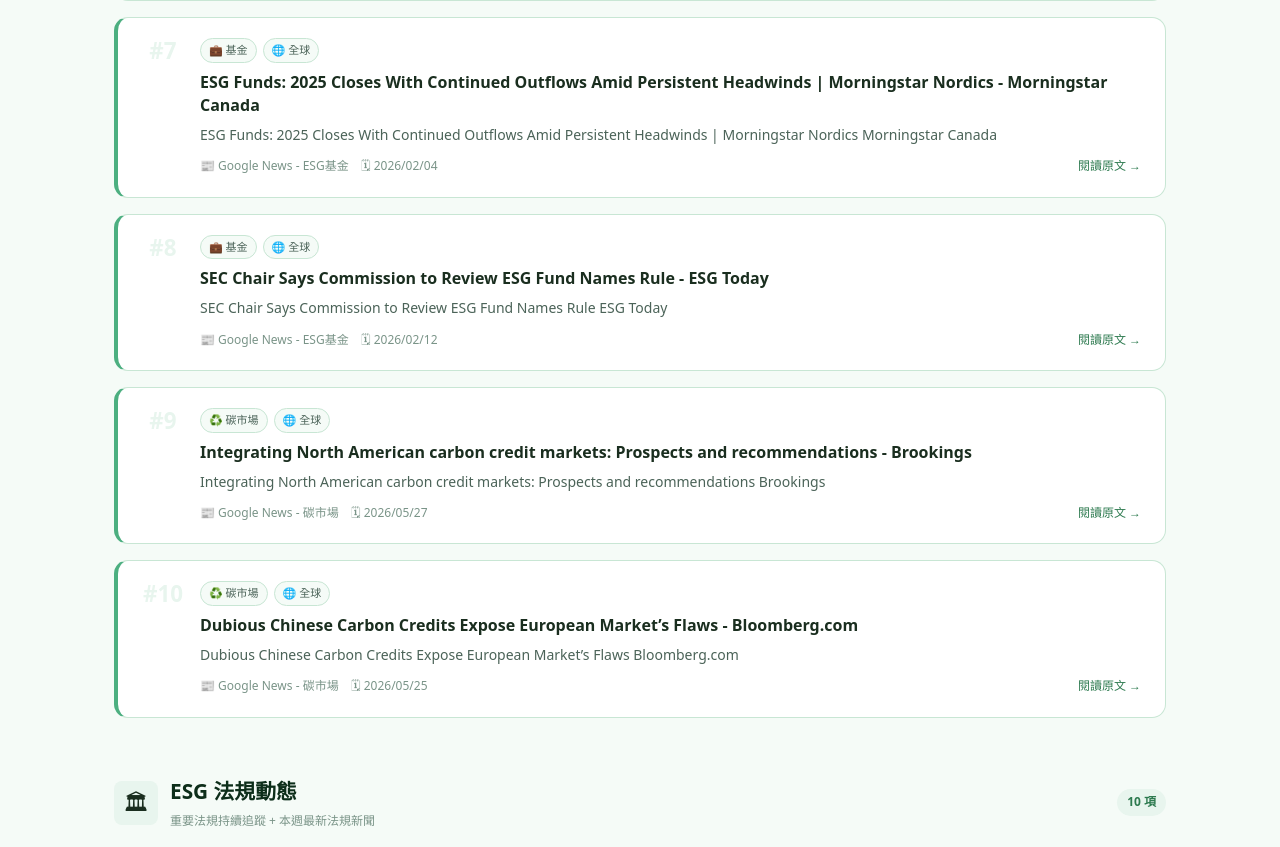
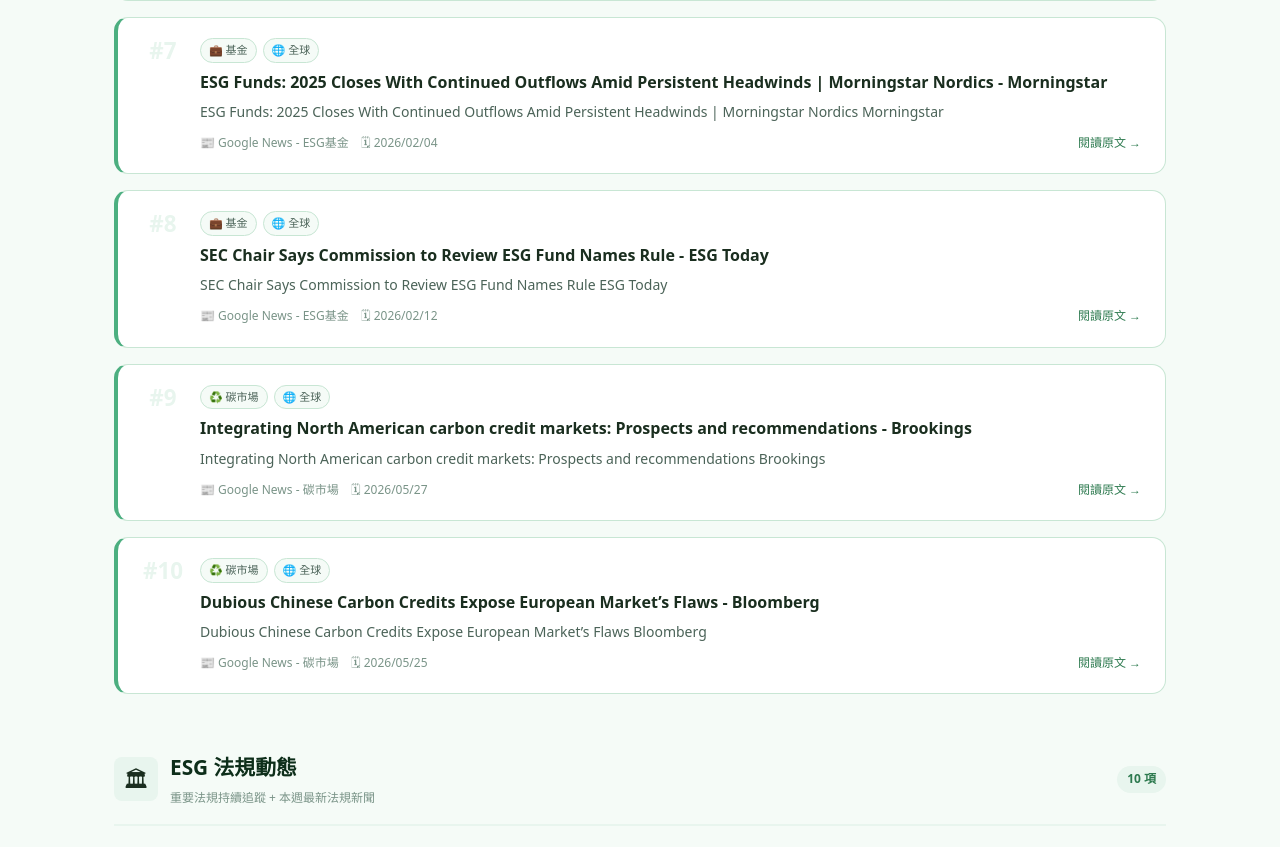
Before and after one commit to linwork966/esg-newsletter, a plain HTML site: page docs/archive/2026-05-27.html in a window 1280 px wide. Shown: the part 3505-4352 px from the top of the page. Drawn offline with Linux system fonts and the light colour scheme.

Commit message:
📊 ESG Report 2026-05-27

```diff
--- a/docs/archive/2026-05-27.html
+++ b/docs/archive/2026-05-27.html
@@ -362,8 +362,8 @@ footer strong{color:rgba(255,255,255,.9)}
           <span class="tag">💼 基金</span>
           <span class="tag">🌐 全球</span>
         </div>
-        <h3 class="card-title">ESG Funds: 2025 Closes With Continued Outflows Amid Persistent Headwinds | Morningstar Nordics - Morningstar Canada</h3>
-        <p class="card-summary">ESG Funds: 2025 Closes With Continued Outflows Amid Persistent Headwinds | Morningstar Nordics Morningstar Canada</p>
+        <h3 class="card-title">ESG Funds: 2025 Closes With Continued Outflows Amid Persistent Headwinds | Morningstar Nordics - Morningstar</h3>
+        <p class="card-summary">ESG Funds: 2025 Closes With Continued Outflows Amid Persistent Headwinds | Morningstar Nordics Morningstar</p>
         <div class="card-footer">
           <span>📰 Google News - ESG基金</span>
           <span>🗓 2026/02/04</span>
@@ -410,8 +410,8 @@ footer strong{color:rgba(255,255,255,.9)}
           <span class="tag">♻️ 碳市場</span>
           <span class="tag">🌐 全球</span>
         </div>
-        <h3 class="card-title">Dubious Chinese Carbon Credits Expose European Market’s Flaws - Bloomberg.com</h3>
-        <p class="card-summary">Dubious Chinese Carbon Credits Expose European Market’s Flaws Bloomberg.com</p>
+        <h3 class="card-title">Dubious Chinese Carbon Credits Expose European Market’s Flaws - Bloomberg</h3>
+        <p class="card-summary">Dubious Chinese Carbon Credits Expose European Market’s Flaws Bloomberg</p>
         <div class="card-footer">
           <span>📰 Google News - 碳市場</span>
           <span>🗓 2026/05/25</span>
```
Also changed, not shown: docs/index.html (+4 -4 lines).
